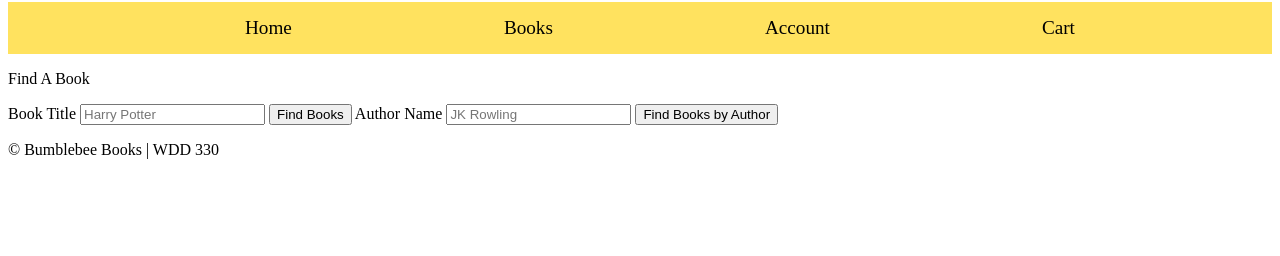
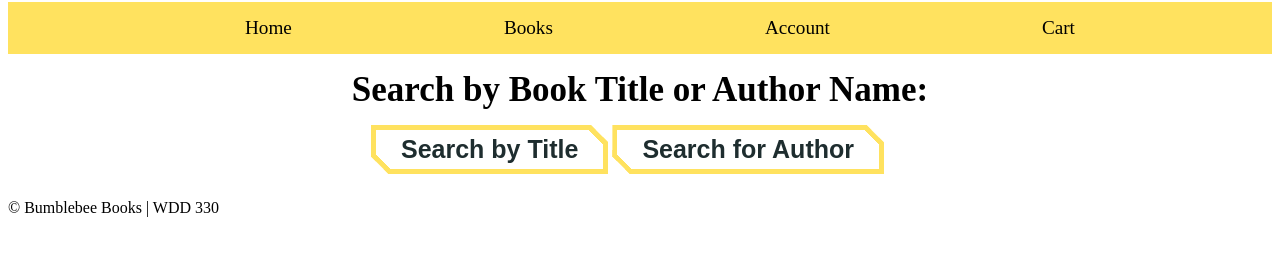
Before and after one commit to mabelheiner/Bumblebee-Books, a website built with Vite: page views/find_book_view/index.html in a window 1280 px wide. Shown: the part 226-482 px from the top of the page. Built offline with nearby package versions, Linux system fonts and the light colour scheme.

Commit message:
button search amazing cool transitions and css

```diff
--- a/public/css/style.css
+++ b/public/css/style.css
@@ -98,3 +98,59 @@
 #book h2, #book p {
     text-align: center;
 }
+/**********************
+*** HERO IMAGE END ****
+**********************/
+
+/* Search Book View Start */
+h4 {
+    text-align: center;
+    margin: 15px;
+    font-size: 35px;
+ }
+div {
+    text-align: center;
+    margin-right: 25px;
+    margin-bottom: 25px;
+}
+
+/* buttons */
+button {
+    --border: 5px;    /* the border width */
+    --slant: 0.7em;   /* control the slanted corners */
+
+    font-size: 25px;
+    padding: 0.4em 1.2em;
+    border: none;
+    cursor: pointer;
+    font-weight: bold;
+    color: var(--gunmetal);
+    background:
+       linear-gradient(to bottom left,var(--naplesYellow)  50%,#0000 50.1%) top right,
+       linear-gradient(to top   right,var(--naplesYellow)  50%,#0000 50.1%) bottom left;
+    background-size: calc(var(--slant) + 1.3*var(--border)) calc(var(--slant) + 1.3*var(--border));
+    background-repeat: no-repeat;
+    box-shadow:
+      0 0 0 200px inset var(--s,#0000),
+      0 0 0 var(--border) inset var(--naplesYellow);
+    clip-path:
+        polygon(0 0, calc(100% - var(--slant)) 0, 100% var(--slant),
+                100% 100%, var(--slant) 100%,0 calc(100% - var(--slant))
+               );
+    transition: color var(--t,0.3s), background-size 0.3s;
+  }
+  button:hover,
+  button:active{
+    background-size: 100% 100%;
+    --t: 0.2s 0.1s;
+    color: var(--black);
+  }
+
+/* inputs */
+input {
+    font-size: 20px;
+}
+/* labels */
+label {
+    font-size: 30px;
+}
--- a/views/find_book_view/index.html
+++ b/views/find_book_view/index.html
@@ -18,19 +18,52 @@
 <header id="top-header">
 </header>
   <body>
-    <p>Find A Book</p>
-    <div class="search">
-      <label for="book_name">Book Title</label>
-      <input type="text" name="book_name" id="book_name" placeholder="Harry Potter" value="">
-      <button id="getBooks">Find Books</button>
-      <label for="author_name">Author Name</label>
-      <input type="text" name="author_name" id="author_name" placeholder="JK Rowling" value="">
-      <button id="getAuthor">Find Books by Author</button>
+    <h4>Search by Book Title or Author Name:</h4>
+    <div id="searchButtons">
+      <button id="book" onclick="toggleBook();">Search by Title</button>
+      <button id="author" onclick="toggleAuthor();">Search for Author</button>
+  </div>
+    <div hidden="hidden" id="searchBook">
+      <label for="book_name">Book Title:</label>
+        <input type="text" name="book_name" id="book_name" placeholder="Book Title" value="">
+    <button id="getBook">Find Book</button>
+    </div>
+    <div hidden="hidden" id="searchAuthor">
+      <label for="author_name">Author Name:</label>
+        <input type="text" name="author_name" id="author_name" placeholder="Author Name" value="">
+    <button id="getAuthor">Find Book by Author</button>
   </div>
   <main>
-
+<!-- books api here -->
   </main>
   </body>
 <footer id="footer">
 </footer>
 </html>
+
+  <script>
+    let toggleBook = () => {
+
+      let element = document.getElementById("searchBook");
+      let hidden = element.getAttribute("hidden");
+
+      if (hidden) {
+         element.removeAttribute("hidden");
+      } else {
+         element.setAttribute("hidden", "hidden");
+      }
+    }
+
+    let toggleAuthor = () => {
+
+    let element = document.getElementById("searchAuthor");
+    let hidden = element.getAttribute("hidden");
+
+    if (hidden) {
+      element.removeAttribute("hidden");
+    } else {
+      element.setAttribute("hidden", "hidden");
+    }
+  }
+
+  </script>
```
